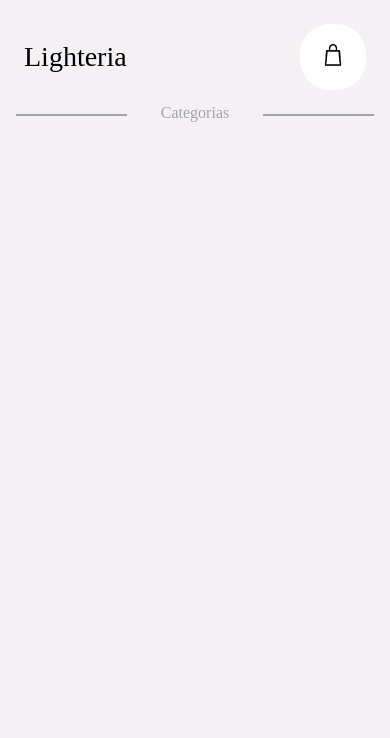
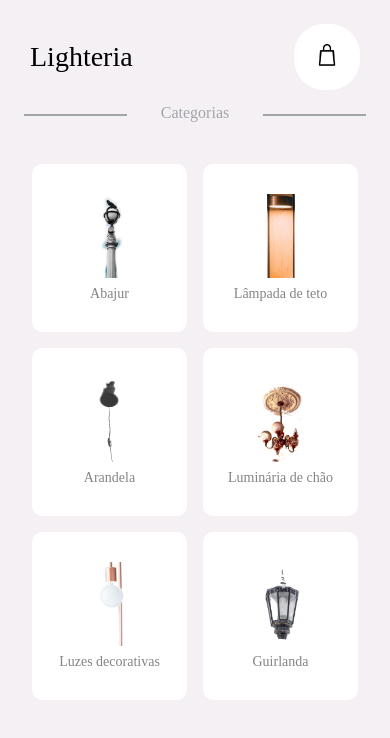
Before and after one commit to javascripto/lighteria, a React Native app: screen / in a window 390 px wide. Shown: the top 738 px of the page. Built offline with nearby package versions, Linux system fonts and the light colour scheme.

Commit message:
chore: lista produtos

```diff
--- a/src/App.tsx
+++ b/src/App.tsx
@@ -1,7 +1,19 @@
 import React from 'react';
+import { SafeAreaView, StyleSheet } from 'react-native';
 
 import ListaProdutos from './views/ListaProdutos';
 
 export default function App() {
-  return <ListaProdutos />;
+  return (
+    <SafeAreaView style={styles.container}>
+      <ListaProdutos />
+    </SafeAreaView>
+  );
 }
+
+const styles = StyleSheet.create({
+  container: {
+    flex: 1,
+    backgroundColor: '#f4f0f4',
+  },
+});
--- /dev/null
+++ b/src/utils/data.ts
@@ -0,0 +1,62 @@
+export const DATA = [
+  {
+    id: 'bd7acbea-c1b1-46c2-aed5-3ad53abb28ba',
+    titulo: 'Abajur',
+    imagem: require('../assets/images/01-tablelamps.png'),
+    estudio: 'Jim&Jill Designs',
+    itemName: 'Wilson',
+    preco: 92.1,
+    itemDesc:
+      'Contrary to popular belief, Lorem Ipsum is not simply random text',
+  },
+  {
+    id: '3ac68afc-c605-48d3-a4f8-fbd91aa97f63',
+    titulo: 'Lâmpada de teto',
+    imagem: require('../assets/images/02-ceilinglamps.png'),
+    estudio: 'Gary&Fly Designs',
+    itemName: 'Linda',
+    preco: 123.44,
+    itemDesc:
+      'Richard McClintock, a Latin professor at Hampden-Sydney College in Virginia, lorem ipsum',
+  },
+  {
+    id: '58694a0f-3da1-471f-bd96-145571e29d72',
+    titulo: 'Arandela',
+    imagem: require('../assets/images/03-sconces.png'),
+    estudio: 'Tom&Jim Designs',
+    itemName: 'Jerry',
+    preco: 33.43,
+    itemDesc:
+      'There are many variations of passages of Lorem Ipsum available, but the majority',
+  },
+  {
+    id: 'bd7acbea-c1b1-462c2-aed5-3ad53abb28ba',
+    titulo: 'Luminária de chão',
+    imagem: require('../assets/images/04-floorlamps.png'),
+    estudio: 'Kerry&King Designs',
+    itemName: 'Jack',
+    preco: 67.23,
+    itemDesc:
+      'Cicero, written in 45 BC. This book is a treatise on the theory of ethics,',
+  },
+  {
+    id: '3ac68afvvc-c605-48d3-a4f8-fbd91aa97f63',
+    titulo: 'Luzes decorativas',
+    imagem: require('../assets/images/05-lightdecor.png'),
+    estudio: 'Dave&Sugar Designs',
+    itemName: 'Amanda',
+    preco: 98.4,
+    itemDesc:
+      'Lorem Ipsum is therefore always free from repetition, injected humour, or non-characteristic',
+  },
+  {
+    id: '58694a0f-3deea1-471f-bd96-145571e29d72',
+    titulo: 'Guirlanda',
+    imagem: require('../assets/images/06-garlands.png'),
+    estudio: 'Jeff&Lighter Designs',
+    itemName: 'Julia',
+    preco: 100.3,
+    itemDesc:
+      'The standard chunk of Lorem Ipsum used since the 1500s is reproduced below ',
+  },
+];
--- a/src/views/ListaProdutos/components/Cabecalho/index.tsx
+++ b/src/views/ListaProdutos/components/Cabecalho/index.tsx
@@ -26,7 +26,8 @@ const styles = StyleSheet.create({
     flexDirection: 'row',
     justifyContent: 'space-between',
     alignItems: 'center',
-    padding: 24,
+    paddingVertical: 24,
+    paddingHorizontal: 6,
   },
   containerSacola: {
     backgroundColor: '#fff',
@@ -34,7 +35,7 @@ const styles = StyleSheet.create({
     borderRadius: 30,
   },
   titulo: {
-    fontFamily: 'OpenSans-ExtraBold',
+    fontFamily: 'OpenSans-Bold',
     fontSize: 28,
   },
   image: {
@@ -42,7 +43,7 @@ const styles = StyleSheet.create({
     height: 30,
   },
   containerDescricao: {
-    paddingHorizontal: 16,
+    // paddingHorizontal: 16,
   },
   separador: {
     borderWidth: 0.5,
--- /dev/null
+++ b/src/views/ListaProdutos/components/Produto/index.tsx
@@ -0,0 +1,32 @@
+import React from 'react';
+import { Image, StyleSheet, Text, View } from 'react-native';
+
+export function Item({ imagem, titulo }) {
+  return (
+    <View style={styles.container}>
+      <Image source={imagem} style={styles.imagem} resizeMode="contain" />
+      <Text style={styles.texto}>{titulo}</Text>
+    </View>
+  );
+}
+
+const styles = StyleSheet.create({
+  container: {
+    height: 168,
+    backgroundColor: '#fff',
+    borderRadius: 10,
+    flex: 1,
+    justifyContent: 'center',
+    alignItems: 'center',
+    margin: 8,
+  },
+  texto: {
+    marginTop: 8,
+    fontFamily: 'OpenSans-SemiBold',
+    fontSize: 14,
+    color: '#848486',
+  },
+  imagem: {
+    height: 84,
+  },
+});
--- a/src/views/ListaProdutos/index.tsx
+++ b/src/views/ListaProdutos/index.tsx
@@ -1,18 +1,26 @@
 import React from 'react';
-import { SafeAreaView, StyleSheet } from 'react-native';
+import { View, FlatList, StyleSheet } from 'react-native';
+
+import { DATA } from '../../utils/data';
+import { Item } from './components/Produto';
 import Cabecalho from './components/Cabecalho';
 
 export default function ListaProdutos() {
   return (
-    <SafeAreaView style={styles.container}>
-      <Cabecalho />
-    </SafeAreaView>
+    <View style={styles.container}>
+      <FlatList
+        numColumns={2}
+        data={DATA}
+        renderItem={({ item }) => <Item {...item} />}
+        keyExtractor={(item) => item.id}
+        ListHeaderComponent={<Cabecalho />}
+      />
+    </View>
   );
 }
 
 const styles = StyleSheet.create({
   container: {
-    flex: 1,
-    backgroundColor: '#f4f0f4',
+    marginHorizontal: 24,
   },
 });
```
Also changed, not shown: src/views/ListaProdutos/components/ListaProdutos/index.tsx (added, +19 -0 lines).
